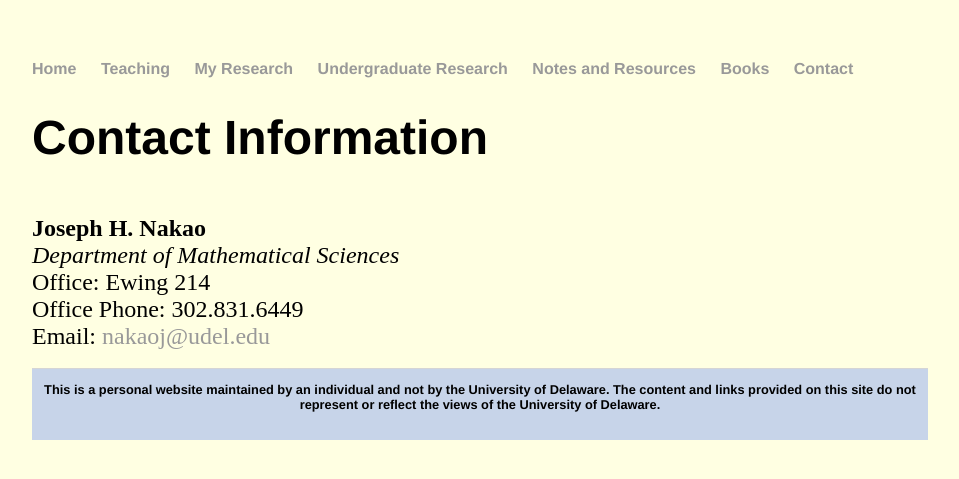
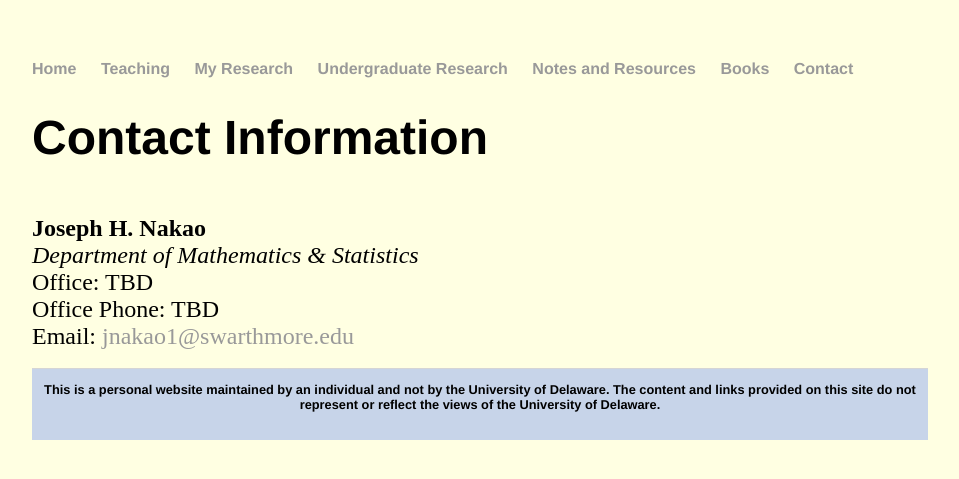
Before and after one commit to jhknakao/jhknakao.github.io, a Jekyll site: the page built from contact.html, in a window 1280 px wide. Shown: the top 479 px of the page, without its empty margins (160-1119 px from the left). Built offline with Jekyll 4.4.1, drawn with Linux system fonts in a browser that asks for light colours.

Commit message:
Update contact.html

```diff
--- a/contact.html
+++ b/contact.html
@@ -8,13 +8,13 @@
   <font size="5">
   <b>Joseph H. Nakao</b>
   <br>
-  <i>Department of Mathematical Sciences</i>
+  <i>Department of Mathematics & Statistics</i>
   <br>
-  Office: Ewing 214
+  Office: TBD
   <br>
-  Office Phone: 302.831.6449
+  Office Phone: TBD
   <br>
-  Email: <a href="mailto:nakaoj@udel.edu">nakaoj@udel.edu</a>
+  Email: <a href="mailto:jnakao1@swarthmore.edu">jnakao1@swarthmore.edu</a>
 	</font>
   <br>
   <br>
```
